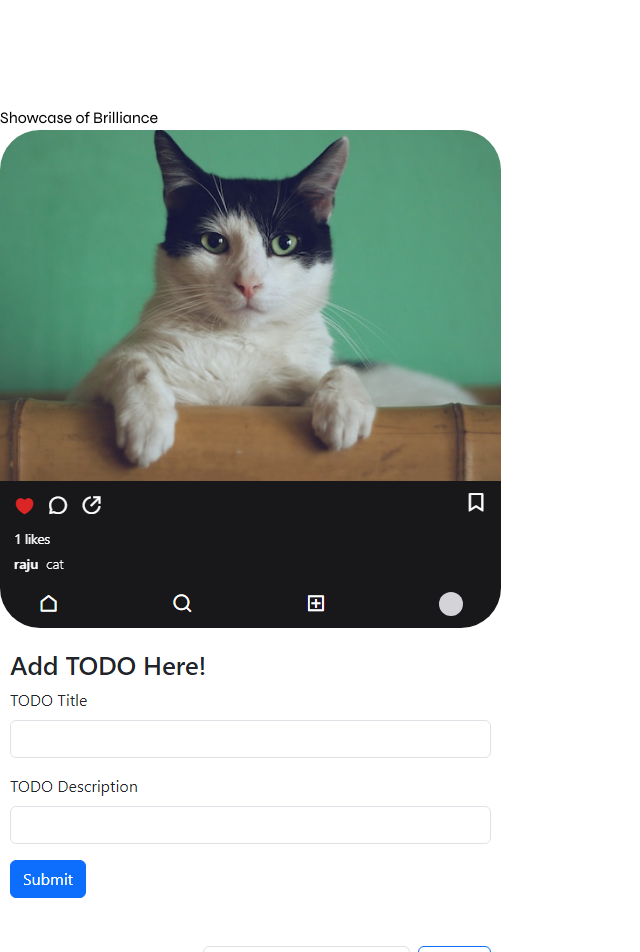
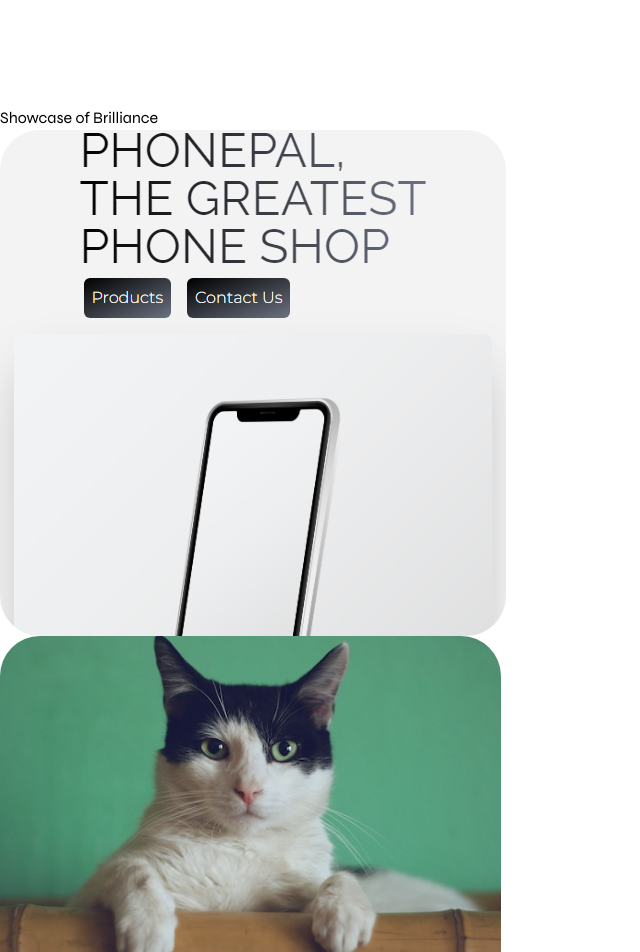
Before and after one commit to SougataMondal2000/portfolio, a React (Vite) app: page / in a window 1280 px wide. Shown: the part 3860-4812 px from the top of the page, without its empty margins (0-640 px from the left). Built offline with nearby package versions, Linux system fonts and the light colour scheme.

Commit message:
project added

```diff
--- a/src/sections/Projects.jsx
+++ b/src/sections/Projects.jsx
@@ -1,4 +1,8 @@
 const projects = [
+  {
+    projectIMG: "/assets/phonepal-fullstack.png",
+    projectURL: "https://github.com/SougataMondal2000/PhonePal-fullstack",
+  },
   {
     projectIMG: "/assets/insta-clone.png",
     projectURL: "https://github.com/SougataMondal2000/insta-clone",
@@ -14,6 +18,10 @@ const projects = [
   {
     projectIMG: "/assets/pinterest-clone.png",
     projectURL: "https://github.com/SougataMondal2000/image-uploader",
+  },
+  {
+    projectIMG: "/assets/nike-clone.png",
+    projectURL: "https://github.com/SougataMondal2000/NikeNew",
   },
 ];
 
```
Also changed, not shown: public/assets/nike-clone.png (added), public/assets/phonepal-fullstack.png (added).
